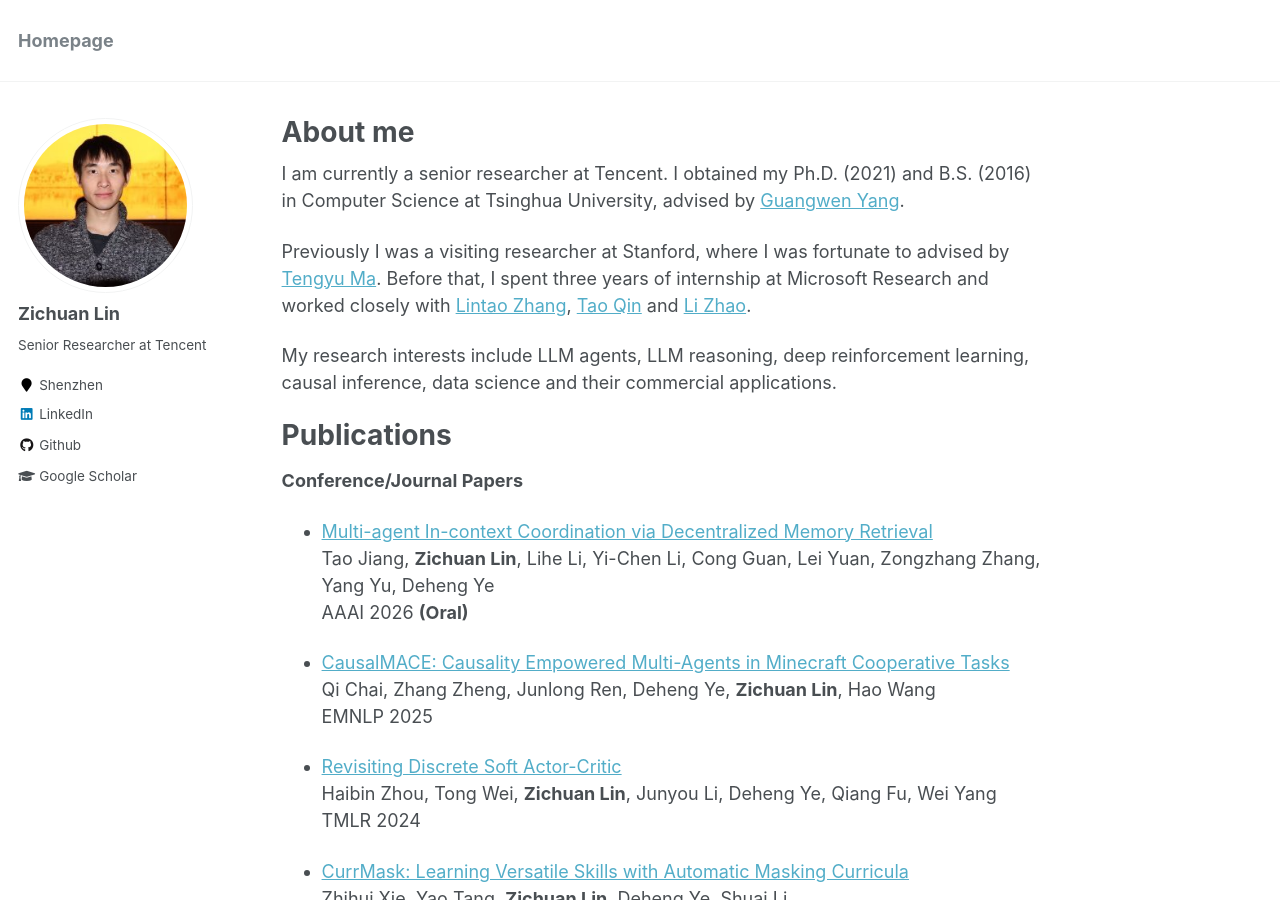
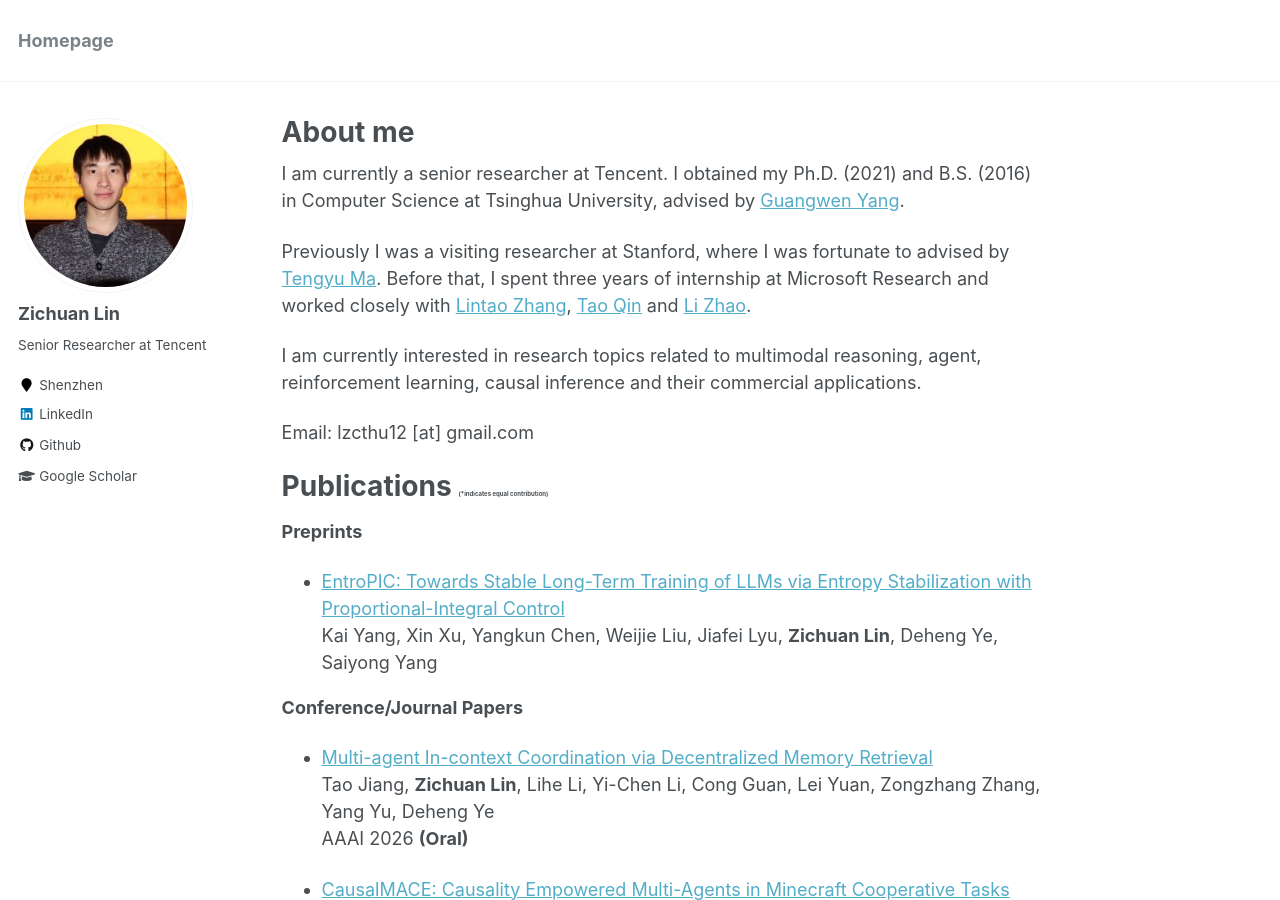
Before and after one commit to LinZichuan/linzichuan.github.io, a Jekyll site: the page built from _pages/about.md, in a window 1280 px wide and 900 px high. Built offline with Jekyll 4.4.1, drawn with Linux system fonts in a browser that asks for light colours; formulas are drawn with MathJax 3; some of the changed text lies outside the part shown.

Commit message:
Update about.md

```diff
--- a/_pages/about.md
+++ b/_pages/about.md
@@ -12,13 +12,20 @@ I am currently a senior researcher at Tencent. I obtained my Ph.D. (2021) and B.
 
 Previously I was a visiting researcher at Stanford, where I was fortunate to advised by [Tengyu Ma](https://ai.stanford.edu/~tengyuma/). Before that, I spent three years of internship at Microsoft Research and worked closely with [Lintao Zhang](https://www.linkedin.com/in/lintao-zhang/), [Tao Qin](https://taoqin.github.io/) and [Li Zhao](https://scholar.google.co.jp/citations?user=b-LJkLQAAAAJ&hl=en).
 
-My research interests include LLM agents, LLM reasoning, deep reinforcement learning, causal inference, data science and their commercial applications.
+I am currently interested in research topics related to multimodal reasoning, agent, reinforcement learning, causal inference and their commercial applications.
+
+Email: lzcthu12 [at] gmail.com
 
 <!--My research interests include reinforcement learning and deep learning. My goal is to develop sample-efficient reinforcement learning algorithms with strong robustness and interpretability. My research projects mainly involve episodic control, reward decomposition, disentangled representation learning, model-based RL and meta-RL. I am also interested in RL applications such as task-oriented dialogue systems. -->
 
-Publications
+Publications <span style="font-size: 6px">(*indicates equal contribution)</span>
 ======
 <!-- (* represents equal contribution) -->
+
+**Preprints**
+
+- [EntroPIC: Towards Stable Long-Term Training of LLMs via Entropy Stabilization with Proportional-Integral Control](https://arxiv.org/abs/2511.15248) <br>
+Kai Yang, Xin Xu, Yangkun Chen, Weijie Liu, Jiafei Lyu, **Zichuan Lin**, Deheng Ye, Saiyong Yang <br>
 
 **Conference/Journal Papers**
 
```
Also changed, not shown: other parts of _pages/about.md (+1 -1 lines).
